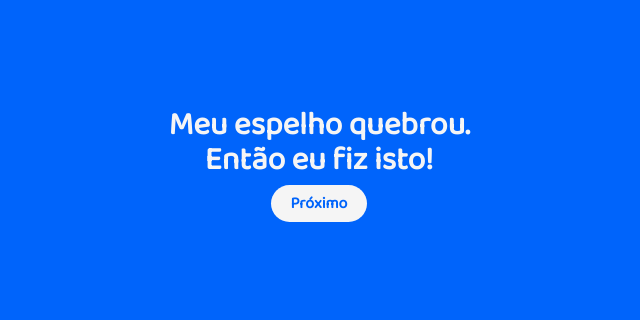
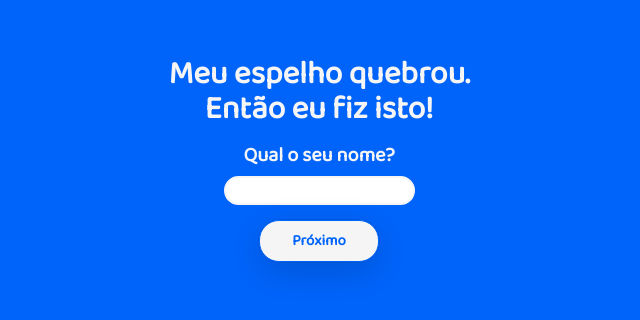
Before and after one commit to Danunesx/home, a plain HTML site: page index.html in a window 1280 px wide. Shown: the part 238-558 px from the top of the page, without its empty margins (321-961 px from the left). Drawn offline with Linux system fonts and the light colour scheme; a web font is replaced by a local one.

Commit message:
request javascript
add to request name in js

```diff
--- a/index.html
+++ b/index.html
@@ -8,11 +8,26 @@
         <link href="style.css" rel="stylesheet"/>
         <meta name="viewport" content="width=device-width, initial-scale=1.0">
         <link href="https://fonts.googleapis.com/css2?family=Amaranth&family=Baloo+2&display=swap" rel="stylesheet">
+        <script>
+            function enviarFormulario() {
+                var nome = document.getElementById("nome").value;
+                sessionStorage.setItem("nomeUsuario", nome);
+            }
+        </script>
     </head>
     <body>
         <div class="main-content">
             <h1>Meu espelho quebrou.<br>Então eu fiz isto!</h1>
-            <a href="menu.html">Próximo</a>
+            <form action="menu.html" onsubmit="enviarFormulario()">
+            <div class="main-form">
+                <label for="nome">Qual o seu nome?</label>
+            </div>
+            <div class="main-form">
+                <input type="text" id="nome" required>
+            </div>
+            <div class="main-form">
+                <button type="submit">Próximo</button>
+            </div>
         </div>
     </body>
 
--- a/style.css
+++ b/style.css
@@ -15,24 +15,67 @@ body{
     align-items: center;
 }
 
-a{
+a, button{
+    width: 120px;
     text-decoration: none;
     color: #0064FB;
     background-color: #F5F5F5;
-    font-family: 'Baloo 2', cursive;
+    border: 1px #0064FB solid;
     transition: .2s all ease-in-out;
     padding: 6px 20px;
     border-radius: 20px;
     font-weight: bolder;
+    box-shadow: rgba(0, 0, 0, 0.16) 0px 10px 36px 0px, rgba(0, 0, 0, 0.06) 0px 0px 0px 1px;
 }
 
-a:hover {
+a:hover, button:hover {
     color: #F5F5F5;
     background-color: #0064FB;
     border: 1px #F5F5F5 solid;
 }
 
-h1 {
+h1{
     margin-bottom: 4%;
     line-height: 35px;
 }
+
+p{
+    font-size: 35px;
+    font-weight: bolder;
+}
+
+.content{
+    display: flex;
+    flex-direction: column;
+    justify-content: center;
+    align-items: center;
+    height: 100vh;
+}
+
+.content > a{
+    margin: 10px;
+}
+
+input {
+    border-radius: 20px;
+    border: 2px solid #F5F5F5;
+    padding: 5px;
+    outline: none;
+}
+
+.main-form{
+    margin-bottom: 5px;
+}
+
+button {
+    padding: 8px 16px;
+    margin-top: 10px;
+    cursor: pointer;
+    font-family: 'Baloo 2', cursive;
+    font-size: 15px;
+}
+
+label {
+    font-size: 20px;
+    font-weight: bolder;
+}
```
Also changed, not shown: menu.html (+10 -6 lines).
